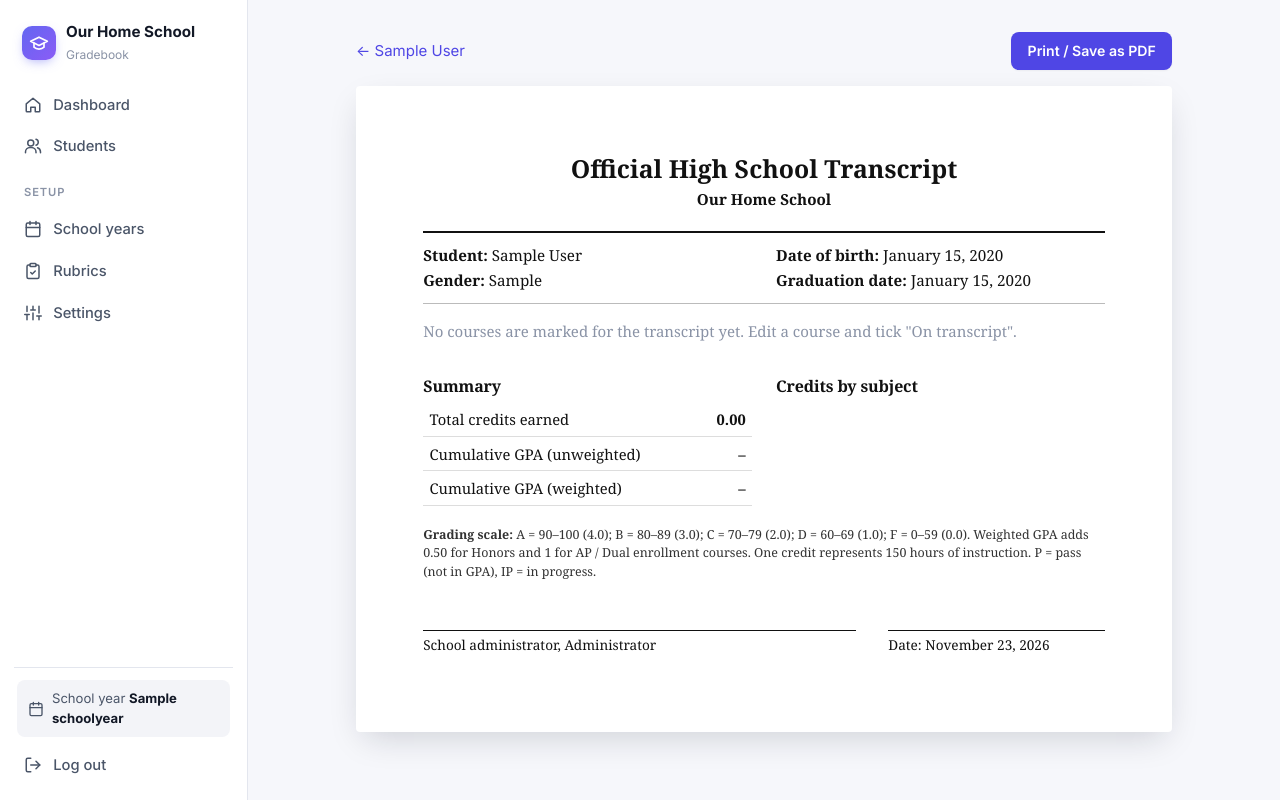
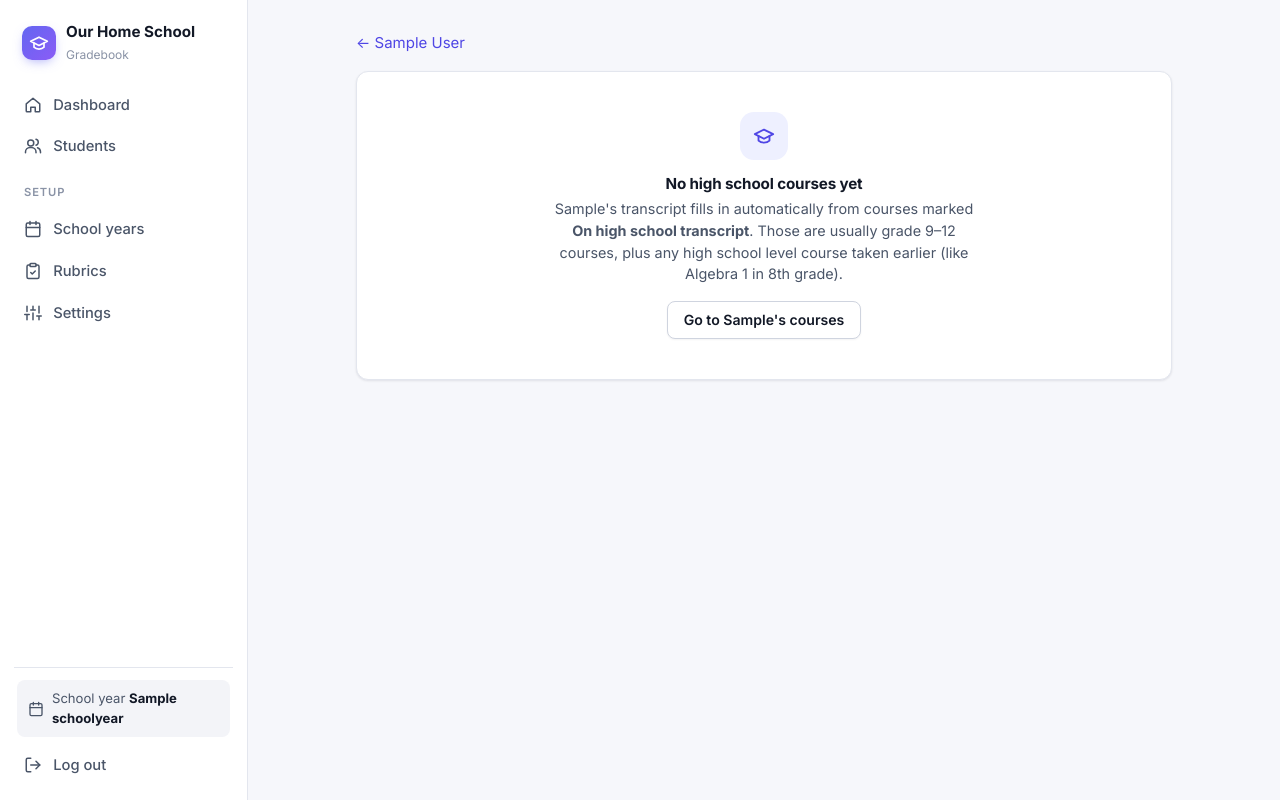
Before and after one commit to TXMan14/homeschool-grades, a Django app: page /reports/1/transcript/ in a window 1280 px wide. Run offline with Django 5.2, Linux system fonts and the light colour scheme; a user stored in the database is signed in; data comes from the database, SQL or seed files in the repository; tables that the repository leaves empty hold one stand-in row (values such as "Sample post").

Commit message:
Transcript: explain when there are no high school courses yet
Show a friendly empty state instead of a blank transcript, and only show
the dashboard Transcript link for grade 8+ or students with HS courses.

Co-Authored-By: Claude Opus 5.5 <noreply@anthropic.com>
Claude-Session: https://claude.ai/code/session_01DebWMmn2XMpSwT1CY2YNP3

```diff
--- a/grades/templates/grades/dashboard.html
+++ b/grades/templates/grades/dashboard.html
@@ -66,7 +66,7 @@
     {% endif %}
     <div class="card-foot">
       {% if year %}<a class="btn btn-ghost btn-sm" href="{% url 'report_card' s.student.pk year.pk %}">{% icon "print" 15 %} Report card</a>{% endif %}
-      <a class="btn btn-ghost btn-sm" href="{% url 'transcript' s.student.pk %}">{% icon "file" 15 %} Transcript</a>
+      {% if s.enrollment.grade_level >= 8 or s.has_transcript %}<a class="btn btn-ghost btn-sm" href="{% url 'transcript' s.student.pk %}">{% icon "file" 15 %} Transcript</a>{% endif %}
     </div>
   </div>
 {% empty %}
--- a/grades/templates/grades/transcript.html
+++ b/grades/templates/grades/transcript.html
@@ -1,11 +1,19 @@
-{% extends "grades/base.html" %}
+{% extends "grades/base.html" %}{% load ui %}
 {% block title %}Transcript - {{ t.student.full_name }}{% endblock %}
 {% block content %}
 <div class="report-tools spread">
   <a href="{{ t.student.get_absolute_url }}">← {{ t.student.full_name }}</a>
-  <button class="btn" type="button" onclick="window.print()">Print / Save as PDF</button>
+  {% if t.years %}<button class="btn" type="button" onclick="window.print()">{% icon "print" 16 %} Print / Save as PDF</button>{% endif %}
 </div>
 
+{% if not t.years %}
+<div class="card" style="max-width:8.5in;margin:0 auto"><div class="empty">
+  <div class="icon-wrap">{% icon "cap" 22 %}</div>
+  <h3>No high school courses yet</h3>
+  <p>{{ t.student.first_name }}'s transcript fills in automatically from courses marked <strong>On high school transcript</strong>. Those are usually grade 9–12 courses, plus any high school level course taken earlier (like Algebra 1 in 8th grade).</p>
+  <a class="btn btn-secondary" href="{{ t.student.get_absolute_url }}">Go to {{ t.student.first_name }}'s courses</a>
+</div></div>
+{% else %}
 <div class="report">
   <h1>Official High School Transcript</h1>
   <div class="school"><strong>{{ school.school_name }}</strong>{% if school.address %}<br>{{ school.address|linebreaksbr }}{% endif %}
@@ -61,4 +69,5 @@
     <div>Date: {{ today|date:"F j, Y" }}</div>
   </div>
 </div>
+{% endif %}
 {% endblock %}
--- a/grades/views.py
+++ b/grades/views.py
@@ -110,7 +110,10 @@ def dashboard(request):
             ):
                 courses.append(course_summary(course, settings, scale))
         course_count += len(courses)
-        students.append({"student": student, "enrollment": enrollment, "courses": courses})
+        students.append({
+            "student": student, "enrollment": enrollment, "courses": courses,
+            "has_transcript": student.courses.filter(on_transcript=True).exists(),
+        })
 
     progress = None
     if year:
```
